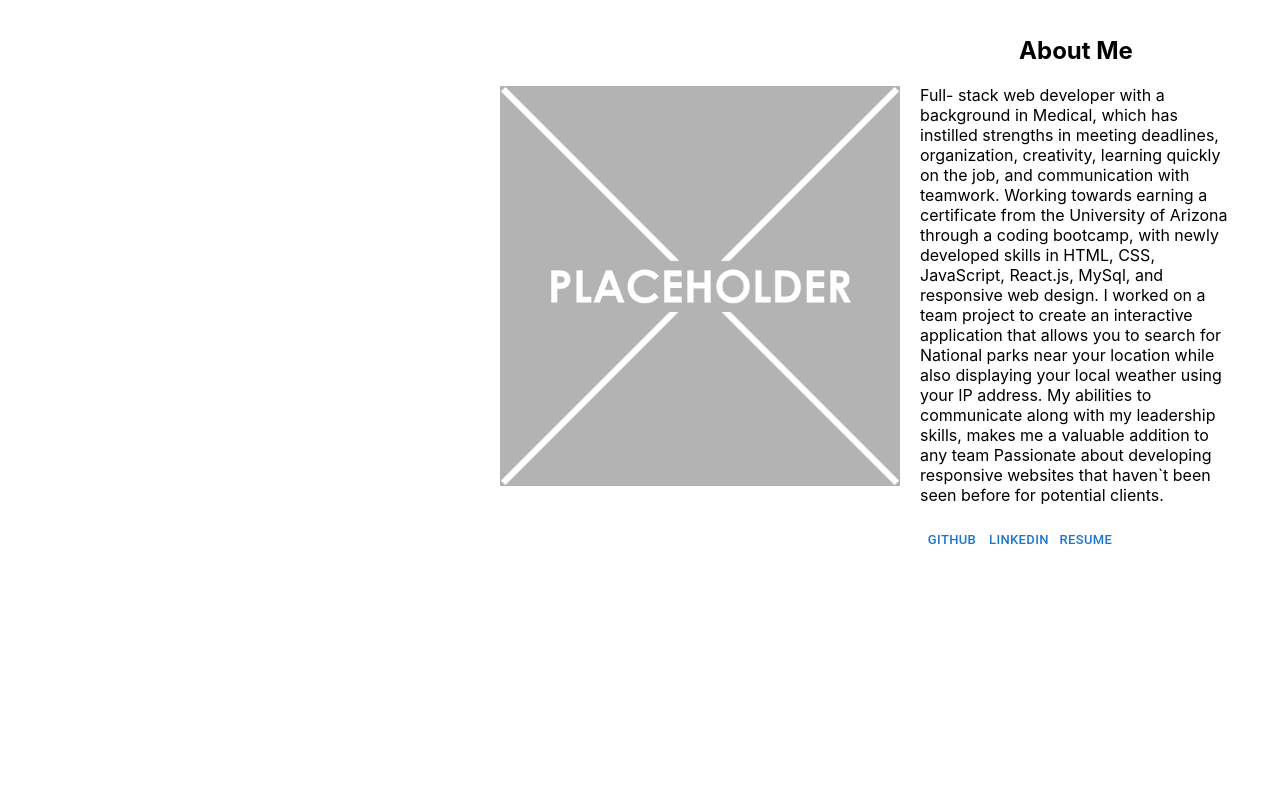
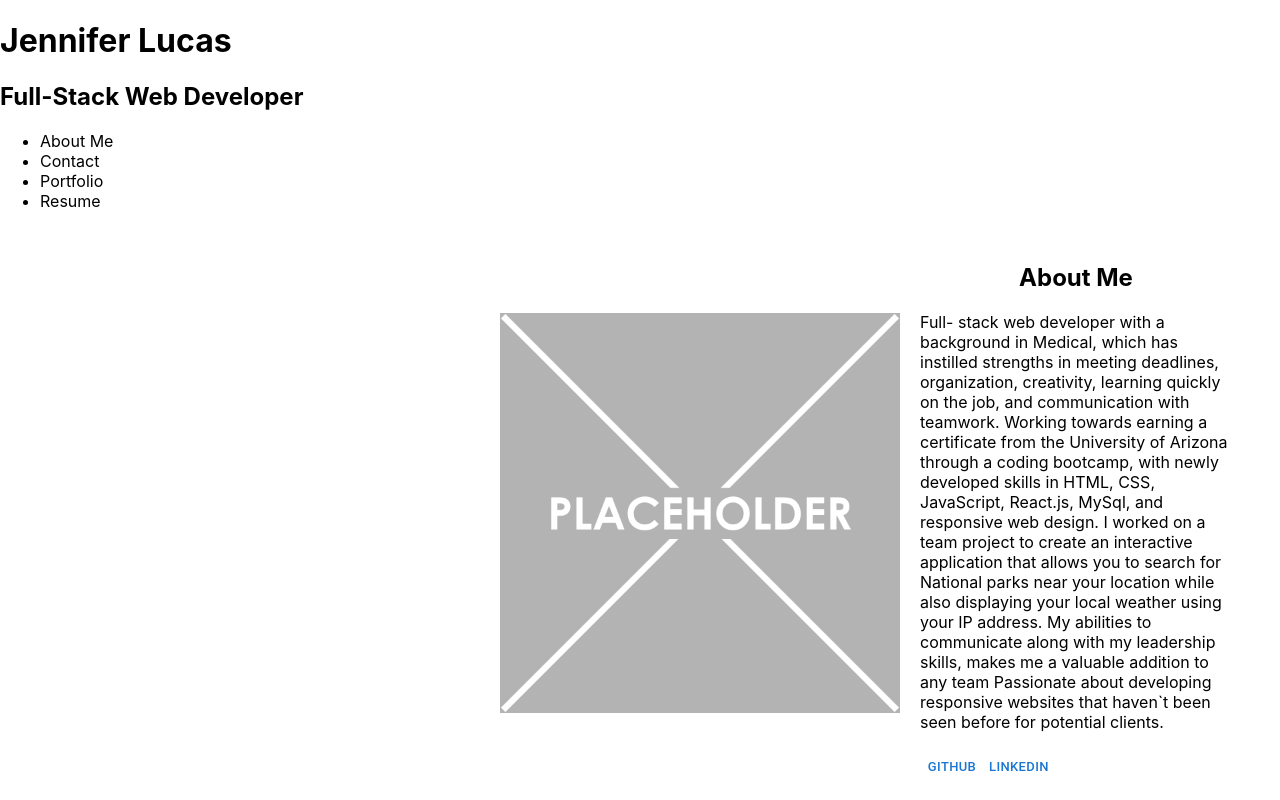
Before and after one commit to jenmlucas/react-portfolio, a React (Create React App) app: page / in a window 1280 px wide. Built offline with nearby package versions, Linux system fonts and the light colour scheme.

Commit message:
started nav page

```diff
--- a/src/App.js
+++ b/src/App.js
@@ -1,14 +1,16 @@
 import "./App.css";
 import About from "./components/About/About";
+import Nav from "./components/Nav/Nav";
 
 function App() {
   return (
-  <div>
+    <div>
+      <Nav></Nav>
       <main>
         <About></About>
       </main>
-  </div>
+    </div>
   );
-};
+}
 
 export default App;
--- a/src/components/About/About.js
+++ b/src/components/About/About.js
@@ -1,5 +1,5 @@
 import React from "react";
-import placeholder from "../../assets/images/me/placeholder.png";
+import placeholder from "../../assets/me/placeholder.png";
 import Button from "@mui/material/Button";
 import { makeStyles } from "@mui/styles";
 import Avatar from "@mui/material/Avatar";
@@ -21,10 +21,10 @@ const useStyles = makeStyles({
 });
 
 function About() {
-  const terms = useStyles();
+  const classes = useStyles();
   return (
     <section>
-      <div className={terms.about}>
+      <div className={classes.about}>
         <Avatar
           src={placeholder}
           sx={{ width: 400, height: 400 }}
@@ -32,8 +32,8 @@ function About() {
           variant="square"
         ></Avatar>
 
-        <p className={terms.bio}>
-          <h1 className={terms.aboutMeHeader}> About Me </h1>
+        <p className={classes.bio}>
+          <h1 id="about" className={classes.aboutMeHeader}> About Me </h1>
           Full- stack web developer with a background in Medical, which has
           instilled strengths in meeting deadlines, organization, creativity,
           learning quickly on the job, and communication with teamwork. Working
@@ -61,9 +61,6 @@ function About() {
           >
             LinkedIN
           </Button>
-          <Button href="#" target="blank" size="small">
-            Resume
-          </Button>
         </p>
       </div>
     </section>
--- /dev/null
+++ b/src/components/Nav/Nav.js
@@ -0,0 +1,36 @@
+import React from "react";
+import { makeStyles } from "@mui/styles";
+
+
+
+const useStyles = makeStyles({});
+
+
+function Nav() {
+  const classes = useStyles();
+
+  return (
+      <header>
+      <h1>Jennifer Lucas</h1>
+      <h2>Full-Stack Web Developer</h2>
+      <nav>
+        <ul>
+          <li>
+              <span>About Me</span>
+          </li>
+          <li>
+            <span>Contact</span>
+          </li>
+          <li>
+            <span>Portfolio</span>
+          </li>
+          <li>
+            <span>Resume</span>
+          </li>
+        </ul>
+      </nav>
+    </header>
+  );
+}
+
+export default Nav;
```
Also changed, not shown: src/assets/me/placeholder.png (renamed from src/assets/images/me/placeholder.png).
